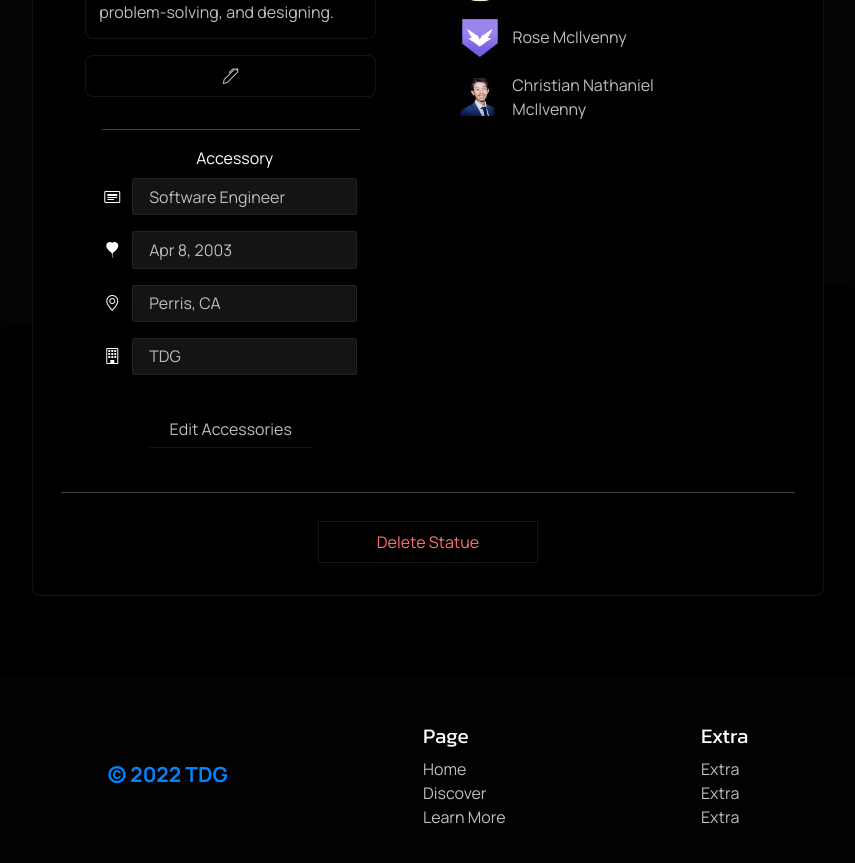
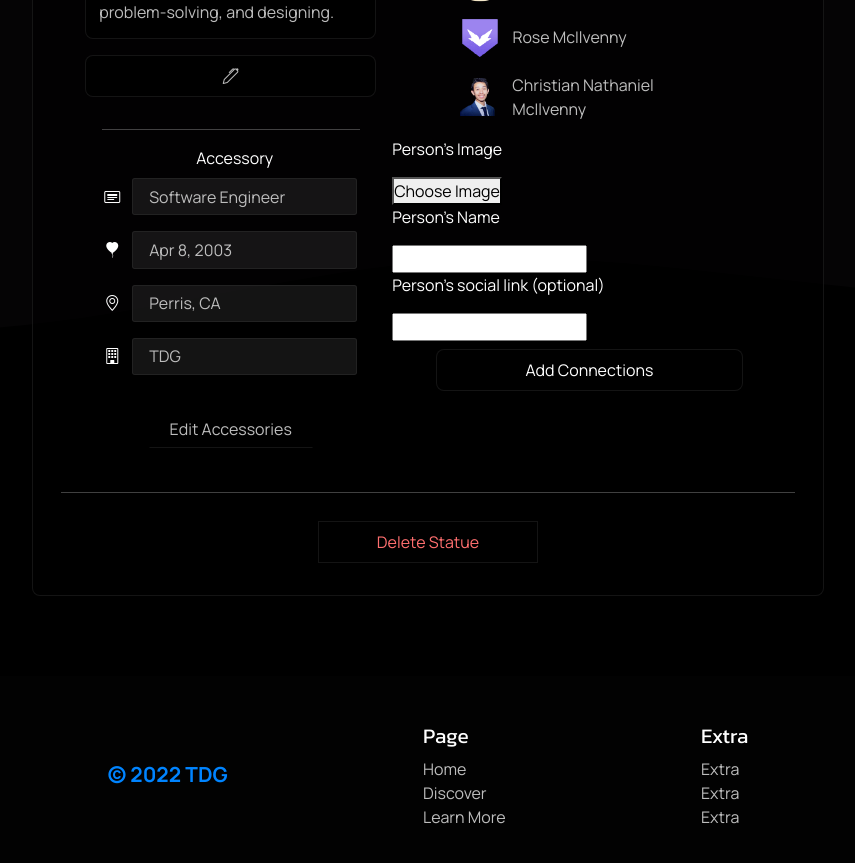
Before and after one commit to TDG-Org/Statue-Status, a React (Create React App) app in the folder client/: page /profile in a window 1280 px wide. Shown: the part 1460-2323 px from the top of the page, without its empty margins (422-1277 px from the left). Built offline with nearby package versions, Linux system fonts and the light colour scheme.

Commit message:
added button and inputs for the section off adding a peer or a connection to a statue

```diff
--- a/client/src/components/Statue/Profile Statue/Secondary/ProfileStatueConnections.jsx
+++ b/client/src/components/Statue/Profile Statue/Secondary/ProfileStatueConnections.jsx
@@ -78,6 +78,46 @@ const ProfileStatueConnections = () => {
 
       </div>
 
+      {/* The adding connection section  */}
+      <div className="statue-add-connection-section">
+        {/* peer's picture  */}
+        <div className="peer-pic-sect">
+          <p>Person&apos;s Image</p>
+          <div className="peer-pic-sect-content">
+            <img src="" alt="" className="peer-pic-display" />
+            <button
+              className="peer-pic-add-btn"
+            >
+              Choose Image
+            </button>
+          </div>
+        </div>
+        {/* peer's name  */}
+        <div className="peer-name-sect">
+          <p>Person&apos;s Name</p>
+          <input
+            required
+            type="text"
+            className="peer-name-input"
+          />
+        </div>
+        {/* peer's link  */}
+        <div className="peer-link-sect">
+          <p>Person&apos;s social link (optional)</p>
+          <input
+            type="text"
+            className="peer-link-input"
+          />
+        </div>
+      </div>
+
+      {/* The add connections button  */}
+      <div className="statue-add-peer-button-wrapper">
+        <button className="statue-add-peer-btn">
+          Add Connections
+        </button>
+      </div>
+
     </div>
   );
 };
--- a/client/src/sass/components/Profile Statue/ConnectionsComp.scss
+++ b/client/src/sass/components/Profile Statue/ConnectionsComp.scss
@@ -61,6 +61,34 @@
           }
         }
       }
+
+      // Add New Connections Button
+      .statue-add-peer-button-wrapper {
+        width: 100%;
+        display: flex;
+        flex-direction: row;
+        gap: 1rem;
+        .statue-add-peer-btn {
+          color: $light-clr;
+          display: flex;
+          justify-content: center;
+          // flex-direction: row;
+          // position: relative;
+          width: 78%;
+          margin: .5rem auto;
+          max-height: 66.5px;
+          text-align: center;
+          border-radius: 8px;
+          padding: .5rem 1rem;
+          background: $mid-dark-clr;
+          transition: all 250ms ease-in;
+          border: 1px solid $low-dark-clr;
+          &:hover {
+            background: $low-dark-clr;
+            border: 1px solid $accent-clr;
+          }
+        }
+      }
     }
   }
 }
```
